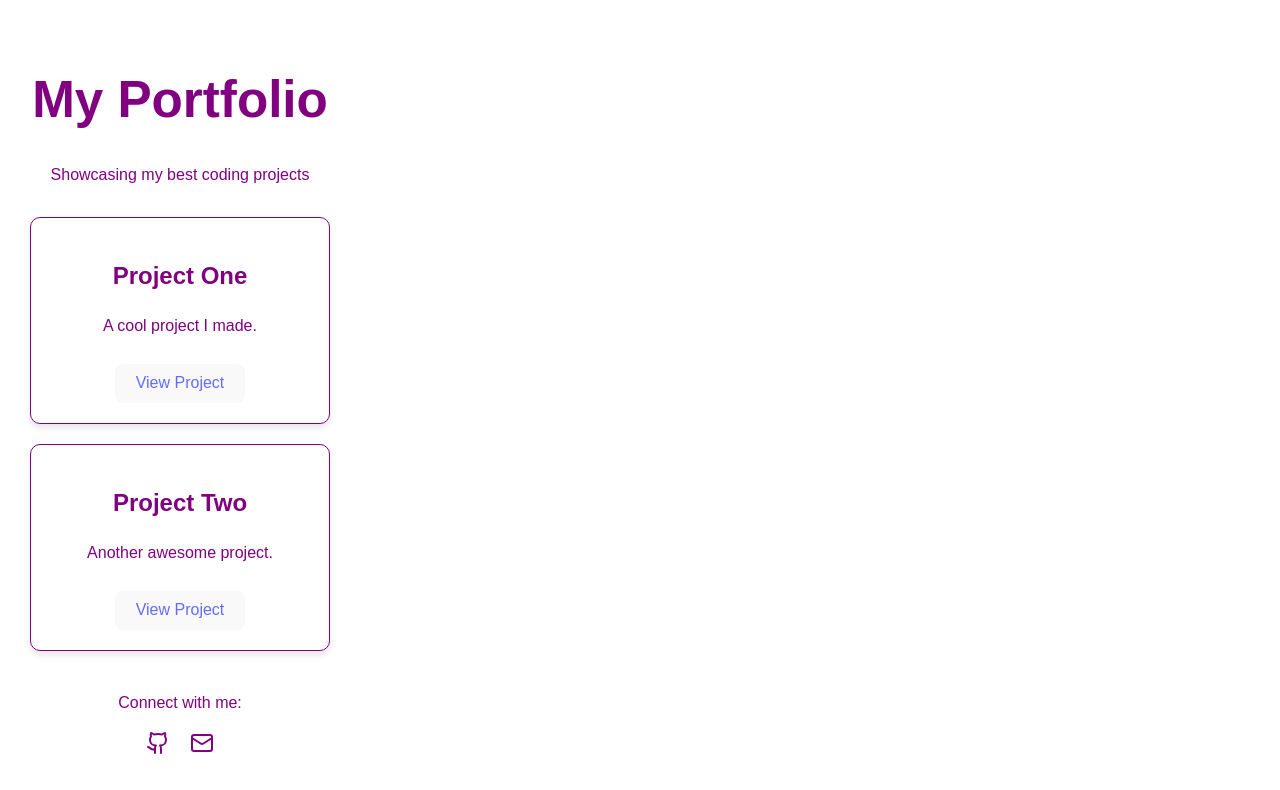
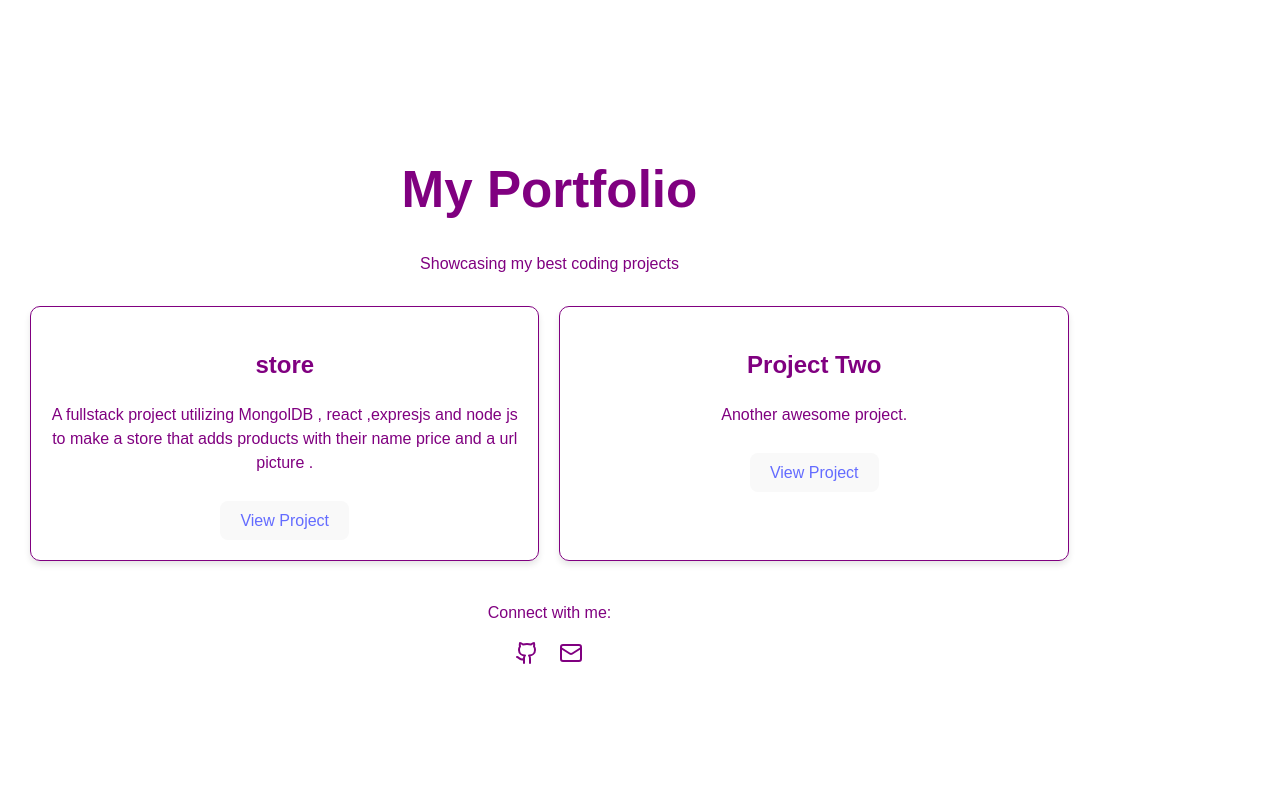
Before and after one commit to fervent-Coder/Personal-website, a React (Vite) app: page / in a window 1280 px wide. Shown: the top 790 px of the page. Built offline with nearby package versions, Linux system fonts and the light colour scheme.

Commit message:
Update App.jsx

```diff
--- a/src/App.jsx
+++ b/src/App.jsx
@@ -4,7 +4,7 @@ import { Github, Mail } from 'lucide-react';
 import './App.css';
 
 const projects = [
-  { title: "Project One", description: "A cool project I made.", link: "#" },
+  { title: "store", description: "A fullstack project utilizing MongolDB , react ,expresjs and node js to make a store that adds products with their name price and a url picture .", link: "https://github.com/fervent-Coder/Store" },
   { title: "Project Two", description: "Another awesome project.", link: "#" },
 ];
 
```
